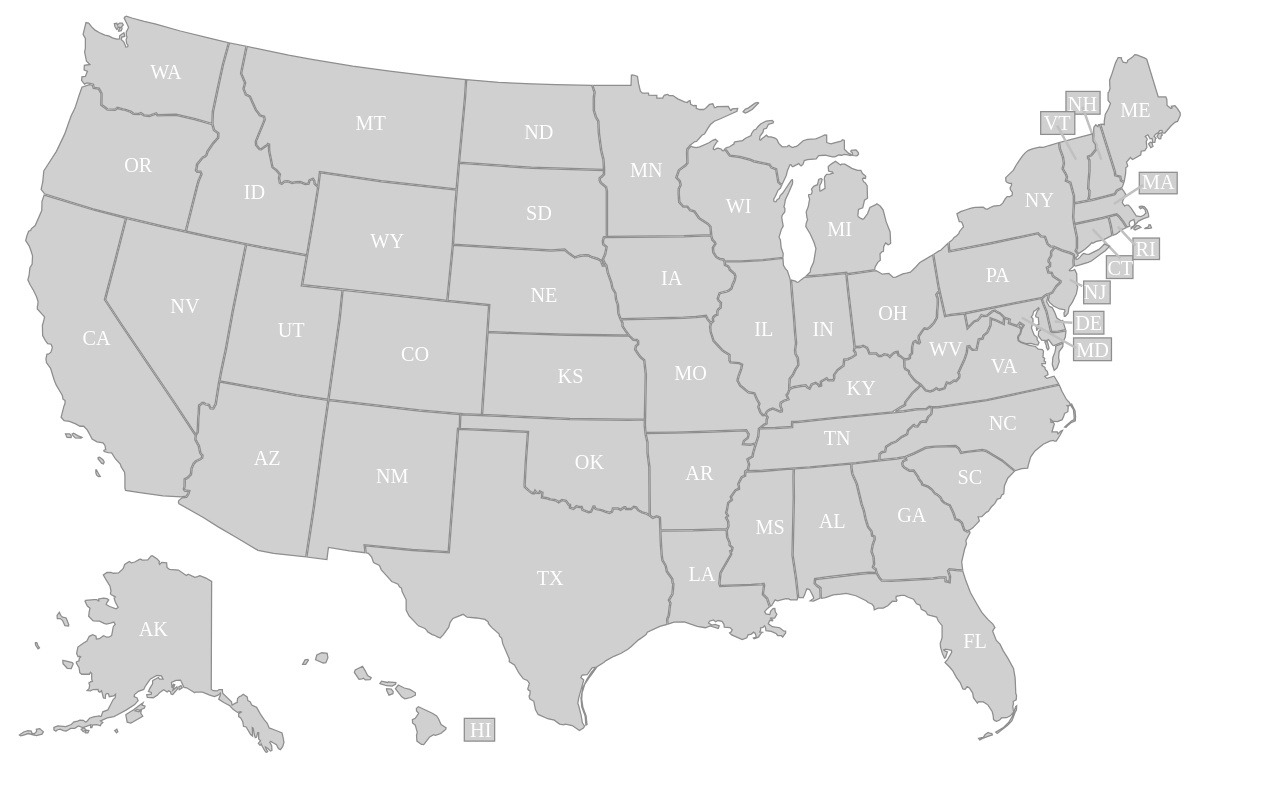
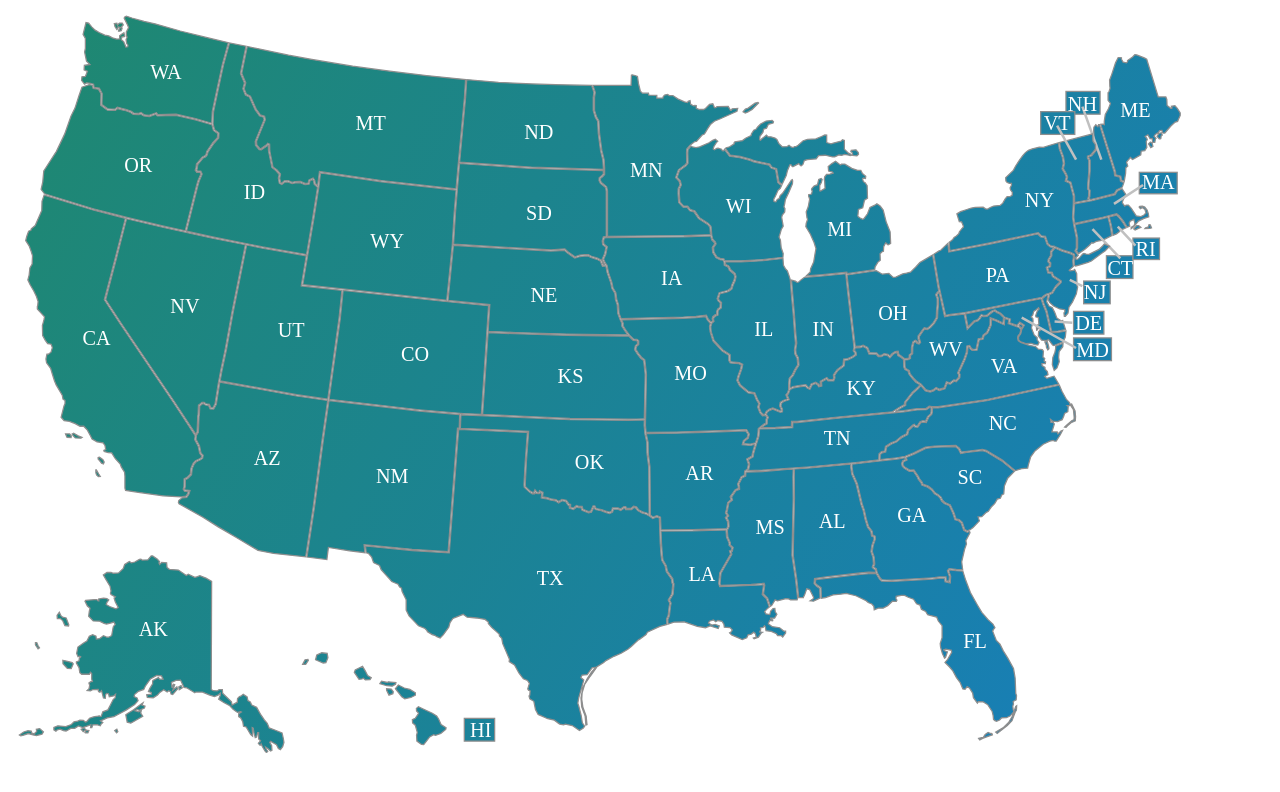
Before and after one commit to pothoven/angular-us-map-svg, an Angular app: page / in a window 1280 px wide. Shown: the top 792 px of the page. Built offline with nearby package versions, Linux system fonts and the light colour scheme.

Commit message:
Add gradient colors

```diff
--- a/src/app/us-map/us-map.component.html
+++ b/src/app/us-map/us-map.component.html
@@ -1,4 +1,9 @@
 <svg xmlns="http://www.w3.org/2000/svg" viewBox="0 0 1000 600">
+
+  <linearGradient id="grad1" gradientUnits="userSpaceOnUse" x1="0" y1="0" x2="1000" y2="600">
+    <stop offset="0" style="stop-color:#1F886E"></stop>
+    <stop offset="1" style="stop-color:#177DC1"></stop>
+  </linearGradient>
 
   @for (state of states; track $index) {
   <g class="svg-state-group"
--- a/src/app/us-map/us-map.component.scss
+++ b/src/app/us-map/us-map.component.scss
@@ -3,7 +3,7 @@
 
   &:hover {
     .svg-state-path, .svg-state-rect {
-    fill: steelblue;
+    fill: #43C3FD;
     }
   }
 }
--- a/src/app/us-map/us-map.component.ts
+++ b/src/app/us-map/us-map.component.ts
@@ -17,7 +17,7 @@ import { Component, EventEmitter, Input, Output } from '@angular/core';
 })
 export class UsMapComponent {
     @Input() fillLabelColor = '#FFFFFF';
-    @Input() fillStateColor = '#D0D0D0';
+    @Input() fillStateColor = 'url(#grad1)';
     @Input() strokeColor = '#8E8E8E';
     @Input() lineColor = '#C0C0C0';
 
```
